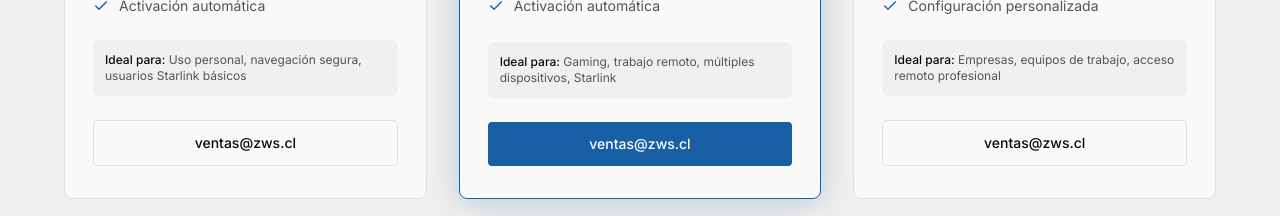
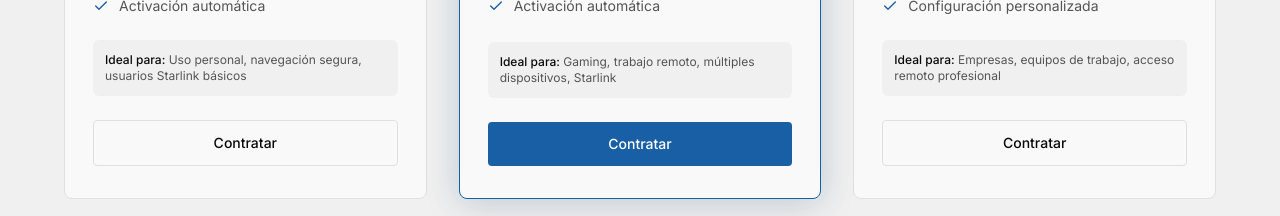
Before and after one commit to Alexii-Dev/ZWS, a React (Vite) app: page / in a window 1280 px wide. Shown: the part 4040-4256 px from the top of the page. Built offline with nearby package versions, Linux system fonts and the light colour scheme; the HTML template or start-up script is replaced by a standard one.

Commit message:
Link VPN plans to client store

```diff
--- a/src/sections/PlanesVPN.tsx
+++ b/src/sections/PlanesVPN.tsx
@@ -154,8 +154,8 @@ export default function PlanesVPN() {
 
               {/* CTA */}
               <a
-                href={`mailto:ventas@zws.cl?subject=${encodeURIComponent(`Consulta sobre ${plan.name}`)}`}
-                aria-label={`Consultar por ${plan.name} a ventas@zws.cl`}
+                href="https://clientes.zws.cl/index.php?rp=/store/vpn"
+                aria-label={`Contratar ${plan.name} en clientes.zws.cl`}
                 className="w-full text-center py-3 rounded font-medium text-sm transition-all duration-200"
                 style={{
                   backgroundColor: plan.recommended ? 'var(--accent)' : 'transparent',
@@ -175,7 +175,7 @@ export default function PlanesVPN() {
                   }
                 }}
               >
-                ventas@zws.cl
+                Contratar
               </a>
             </div>
           ))}
```
